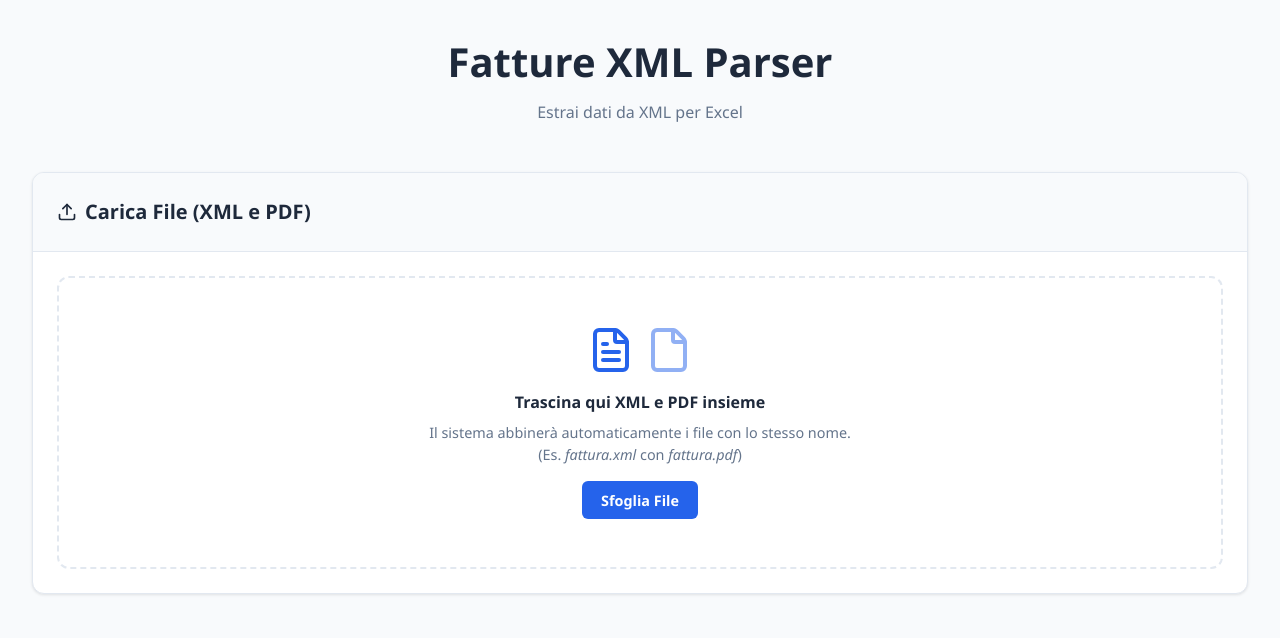
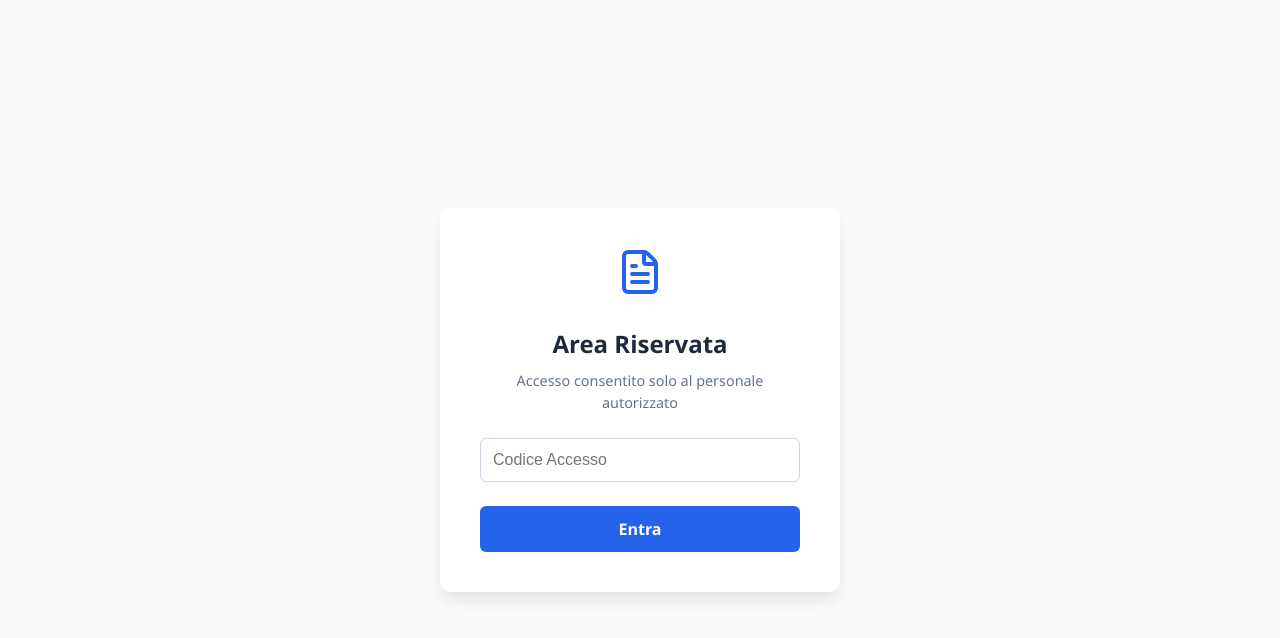
Before and after one commit to Parminico/FattureXML, a React (Vite) app: page / in a window 1280 px wide. Shown: the top 638 px of the page. Built offline with nearby package versions, Linux system fonts and the light colour scheme.

Commit message:
password e altro

```diff
--- a/src/App.jsx
+++ b/src/App.jsx
@@ -1,5 +1,5 @@
-import React, { useState, useRef } from "react";
-import { Download, FileArchive, Upload, FileText } from "lucide-react"; // Aggiunti icon import
+import React, { useState } from "react";
+import { Download, FileArchive, Upload, FileText } from "lucide-react";
 import JSZip from "jszip";
 import { saveAs } from "file-saver";
 
@@ -11,6 +11,25 @@ import { sanitizeInvoiceNumber, sanitizeFilenameString, getCompactDate } from ".
 import "./App.css";
 
 export default function FattureXmlParser() {
+  // --- 1. GESTIONE PASSWORD ---
+  const [isAuthenticated, setIsAuthenticated] = useState(false);
+
+  // Stato per l'input della password
+  const [pwInput, setPwInput] = useState("");
+
+  // Nome in codice per la password
+  const AKKESO = "segreto123";
+
+  const handleLogin = (e) => {
+    e.preventDefault();
+    if (pwInput === AKKESO) {
+        setIsAuthenticated(true);
+    } else {
+        alert("Password errata!");
+    }
+  };
+
+  // --- 2. STATO DELL'APPLICAZIONE ---
   const [invoices, setInvoices] = useState([]);
   const [pdfFiles, setPdfFiles] = useState([]);
   const [error, setError] = useState(null);
@@ -20,7 +39,7 @@ export default function FattureXmlParser() {
   const getBaseName = (filename) => {
       // Questa REGEX rimuove qualsiasi combinazione ripetuta di .xml, .p7m o .pdf alla fine del nome
       return filename.replace(/(\.xml|\.p7m|\.pdf)+$/i, "");
-    };
+  };
 
   const handleFiles = async (selectedFiles) => {
     const validXmlFiles = [];
@@ -116,6 +135,68 @@ export default function FattureXmlParser() {
     setIsZipping(false);
   };
 
+  // --- 3. RENDER CONDIZIONALE (LOGIN vs APP) ---
+
+  // SE NON LOGGATO: MOSTRA FORM LOGIN
+  if (!isAuthenticated) {
+    return (
+        <div style={{
+            height: '100vh',
+            display: 'flex',
+            justifyContent: 'center',
+            alignItems: 'center',
+            background: '#f8fafc',
+            fontFamily: "'Segoe UI', sans-serif"
+        }}>
+            <form onSubmit={handleLogin} style={{
+                background: 'white',
+                padding: '2.5rem',
+                borderRadius: '12px',
+                boxShadow: '0 10px 15px -3px rgba(0, 0, 0, 0.1)',
+                textAlign: 'center',
+                width: '100%',
+                maxWidth: '400px'
+            }}>
+                <div style={{marginBottom: '1.5rem', color: '#2563eb'}}>
+                    <FileText size={48} />
+                </div>
+                <h2 style={{marginBottom: '0.5rem', color: '#1e293b'}}>Area Riservata</h2>
+                <p style={{marginBottom: '1.5rem', color: '#64748b', fontSize: '0.9rem'}}>
+                    Accesso consentito solo al personale autorizzato
+                </p>
+                <input
+                    type="password"
+                    placeholder="Codice Accesso"
+                    value={pwInput}
+                    onChange={(e) => setPwInput(e.target.value)}
+                    style={{
+                        padding: '12px',
+                        borderRadius: '6px',
+                        border: '1px solid #cbd5e1',
+                        marginBottom: '1.5rem',
+                        width: '100%',
+                        fontSize: '1rem',
+                        outline: 'none'
+                    }}
+                />
+                <button
+                    type="submit"
+                    className="btn-primary"
+                    style={{
+                        width: '100%',
+                        padding: '12px',
+                        fontSize: '1rem',
+                        cursor: 'pointer'
+                    }}
+                >
+                    Entra
+                </button>
+            </form>
+        </div>
+    );
+  }
+
+  // SE LOGGATO: MOSTRA L'APP NORMALE
   const uniqueFilesCount = invoices.filter(inv => inv.isParent).length;
   const pdfCount = pdfFiles.length;
 
--- a/src/components/ResultsCard.jsx
+++ b/src/components/ResultsCard.jsx
@@ -3,14 +3,12 @@ import { Copy, Trash2 } from "lucide-react";
 import { formatDate, formatMoney, renderMoneyCell } from "../utils/formatters";
 
 export default function ResultsCard({ invoices, onReset, onRemove }) {
-    const [copied, setCopied] = useState(false);
+    const [copiedMTN, setCopiedMTN] = useState(false);
+    const [copiedSPV, setCopiedSPV] = useState(false);
 
-    const copyToClipboard = () => {
-        if (invoices.length === 0) return;
-
-        // Copia SOLO dati (niente intestazioni), descrizione minuscola
-        // Esclude Totale, Pagamento e Tipo
-        const dataRows = invoices.map(inv => [
+    // Funzione helper per creare la stringa tabellare da copiare
+    const generateClipboardString = (rows) => {
+        return rows.map(inv => [
             inv.customerName,
             inv.supplierName,
             inv.invoiceNumber,
@@ -22,29 +20,80 @@ export default function ResultsCard({ invoices, onReset, onRemove }) {
             formatMoney(inv.pensionFund),
             formatMoney(inv.withholdingTax)
         ].join("\t")).join("\n");
+    };
 
-        navigator.clipboard.writeText(dataRows)
-        .then(() => { setCopied(true); setTimeout(() => setCopied(false), 2000); })
+    // LOGICA 1: Solo Clienti "METANIA"
+    const copyMTN = () => {
+        const mtnRows = invoices.filter(inv =>
+            inv.customerName && inv.customerName.toUpperCase().includes("METANIA")
+        );
+
+        if (mtnRows.length === 0) {
+            alert("Nessuna fattura METANIA trovata.");
+            return;
+        }
+
+        const dataStr = generateClipboardString(mtnRows);
+
+        navigator.clipboard.writeText(dataStr)
+        .then(() => { setCopiedMTN(true); setTimeout(() => setCopiedMTN(false), 2000); })
+        .catch(() => alert("Errore copia"));
+    };
+
+    // LOGICA 2: Tutti gli ALTRI (SPV), ordinati alfabeticamente
+    const copySPV = () => {
+        const spvRows = invoices.filter(inv =>
+            !inv.customerName || !inv.customerName.toUpperCase().includes("METANIA")
+        );
+
+        if (spvRows.length === 0) {
+            alert("Nessuna fattura SPV trovata.");
+            return;
+        }
+
+        // Ordina alfabeticamente per Nome Cliente
+        spvRows.sort((a, b) => a.customerName.localeCompare(b.customerName));
+
+        const dataStr = generateClipboardString(spvRows);
+
+        navigator.clipboard.writeText(dataStr)
+        .then(() => { setCopiedSPV(true); setTimeout(() => setCopiedSPV(false), 2000); })
         .catch(() => alert("Errore copia"));
     };
 
     if (invoices.length === 0) return null;
 
-    // Determina la classe CSS per la riga (Rosso per Note Credito, Azzurro per Rate)
     const getRowClass = (inv) => {
         if (inv.isCreditNote) return "row-credit-note";
         if (inv.isInstallment) return "row-installment";
         return "";
     };
 
+    // Calcolo del numero reale di documenti (contiamo solo quelli con isParent = true)
+    const uniqueCount = invoices.filter(inv => inv.isParent).length;
+
     return (
         <div className="card">
         <div className="card-header">
-            <h2>Riepilogo ({invoices.length})</h2>
+            <h2>Riepilogo ({uniqueCount})</h2>
             <div className="actions">
-            <button onClick={copyToClipboard} className={`btn-copy ${copied ? 'copied' : ''}`}>
-                <Copy size={16} /> {copied ? "Copiato!" : "Copia Dati"}
+                {/* Pulsante METANIA (Giallo/Oro per distinguerlo) */}
+                <button
+                    onClick={copyMTN}
+                    className={`btn-copy ${copiedMTN ? 'copied' : ''}`}
+                    style={{ backgroundColor: '#d97706', marginRight: '5px' }} // Colore ambra scuro
+                >
+                    <Copy size={16} /> {copiedMTN ? "Copiato!" : "Copia Dati MTN"}
                 </button>
+
+                {/* Pulsante SPV (Standard Blu) */}
+                <button
+                    onClick={copySPV}
+                    className={`btn-copy ${copiedSPV ? 'copied' : ''}`}
+                >
+                    <Copy size={16} /> {copiedSPV ? "Copiato!" : "Copia Dati SPV"}
+                </button>
+
                 <button onClick={onReset} className="btn-reset">
                     <Trash2 size={16} /> Reset
                 </button>
@@ -102,7 +151,7 @@ export default function ResultsCard({ invoices, onReset, onRemove }) {
             </table>
         </div>
         <div className="footer-note">
-            Copia per Excel esclude Totale, Pagamento e Tipo. Note di credito in rosso.
+            <b>MTN:</b> Solo clienti Metania. <b>SPV:</b> Tutti gli altri (ordinati A-Z).
         </div>
         </div>
     );
--- a/src/utils/mappings.js
+++ b/src/utils/mappings.js
@@ -35,7 +35,7 @@ export const normalizeCustomerName = (originalName) => {
     const upperName = originalName.toUpperCase();
 
     if (upperName.includes("VALORIZZAZIONE")) return "VA";
-    if (upperName.includes("DOIOLA")) return "DO";
+    if (upperName.includes("DOIOLA")) return "Doiola";
     if (upperName.includes("COSTE")) return "Coste";
     if (upperName.includes("SAN VITTORE")) return "SV";
     if (upperName.includes("METANIA") || upperName.includes("CERADA")) return "METANIA";
--- a/src/utils/parser.js
+++ b/src/utils/parser.js
@@ -78,19 +78,31 @@ export const parseXmlFile = (file) => {
         const withholdingTax = getText("DatiRitenuta ImportoRitenuta") || "0.00";
 
         // 3. Determina Imponibile Finale e Cassa Finale (Totali della fattura)
+        // 3. Determina Imponibile Finale e Cassa Finale (Totali della fattura)
         let finalTaxable = totalTaxablePositive;
         let finalCassa = pensionAmount;
 
-        // Gestione caso particolare: a volte la cassa viene messa come riga negativa nel riepilogo (sconto)
-        if (finalCassa === 0 && totalDiscount < 0) {
-            finalCassa = totalDiscount;
+        // --- GESTIONE SCONTI E ARROTONDAMENTI (Positivi e Negativi) ---
+
+        // Se abbiamo dei valori negativi nel riepilogo (totalDiscount)...
+        if (totalDiscount < 0) {
+            // CASO 1: ARROTONDAMENTO NEGATIVO (es. Amazon -0.01€)
+            // Se il valore è molto piccolo (<= 1€), lo consideriamo un arrotondamento tecnico.
+            // Lo uniamo all'imponibile per far quadrare il totale fattura.
+            if (Math.abs(totalDiscount) <= 1.00) {
+                finalTaxable = finalTaxable + totalDiscount;
+            }
+            // CASO 2: SCONTO REALE / CASSA NEGATIVA (es. Duynie -499€)
+            // Se il valore è grande, è una voce separata (Sconto merce o Cassa negativa).
+            // Lo lasciamo separato nella colonna "Cassa" (solo se non c'è già una cassa previdenziale).
+            else if (finalCassa === 0) {
+                finalCassa = totalDiscount;
+            }
         }
 
-        // LOGICA UNIVERSALE:
-        // Il "totalTaxablePositive" è la somma di TUTTI i riepiloghi (Prestazioni + Spese Art.15 + Cassa).
-        // Per trovare l'imponibile da mettere in Excel (Prestazioni + Spese), dobbiamo semplicemente togliere la Cassa.
-        // Non usiamo più "ImponibileCassa" perché escluderebbe le spese esenti (es. Art. 15).
-        if (finalCassa !== 0) {
+        // --- PULIZIA CASSA PREVIDENZIALE ---
+
+        if (finalCassa > 0) {
             finalTaxable = finalTaxable - finalCassa;
         }
 
```
Lines whose indentation alone changed are shown as unchanged.
